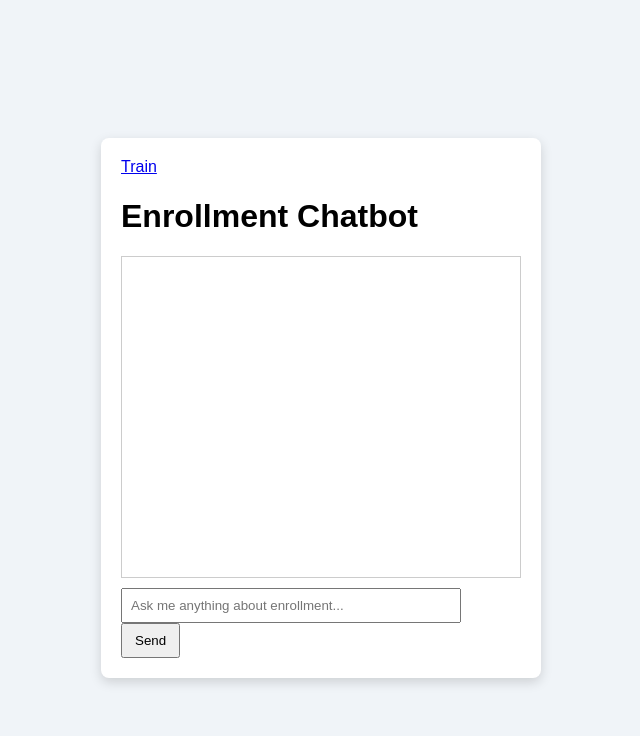
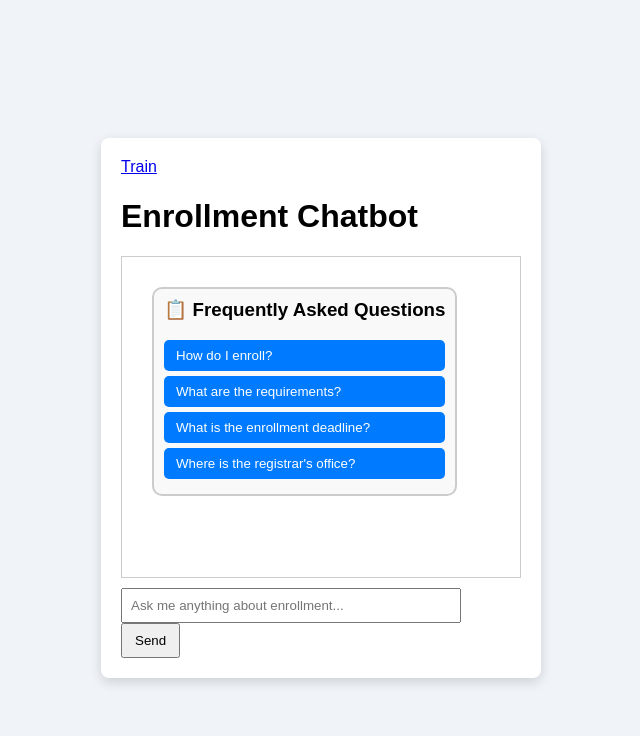
Before and after one commit to CarilloA/EnrollmentBot, a Flask app: page / in a window 1280 px wide. Shown: the top 736 px of the page, without its empty margins (319-959 px from the left). Run offline with Flask 3, Linux system fonts and the light colour scheme.

Commit message:
added simple persistent menu

```diff
--- a/static/style.css
+++ b/static/style.css
@@ -46,3 +46,31 @@
     text-align: left;
     color: green;
   }
+
+  /* persistent menu */
+  #menu {
+    margin: 20px;
+    padding: 10px;
+    border: 2px solid #ccc;
+    border-radius: 10px;
+    width: fit-content;
+    background-color: #f9f9f9;
+  }
+  #menu h3 {
+    margin-top: 0;
+  }
+  .faq-button {
+    display: block;
+    margin: 5px 0;
+    padding: 8px 12px;
+    border: none;
+    background-color: #007bff;
+    color: white;
+    border-radius: 5px;
+    cursor: pointer;
+    text-align: left;
+    width: 100%;
+  }
+  .faq-button:hover {
+    background-color: #0056b3;
+  }
--- a/templates/index.html
+++ b/templates/index.html
@@ -6,15 +6,33 @@
   <link rel="stylesheet" href="/static/style.css">
 </head>
 <body>
+
   <div class="chat-container">
     <a href="train">Train</a>
     <h1>Enrollment Chatbot</h1>
-    <div id="chatbox"></div>
+    <div id="chatbox">
+      <div id="menu"> <!-- THIS IS THE PERSISTENT MENU -->
+        <h3>📋 Frequently Asked Questions</h3>
+        <button class="faq-button" onclick="sendFAQ('How do I enroll?')">How do I enroll?</button>
+        <button class="faq-button" onclick="sendFAQ('What are the requirements?')">What are the requirements?</button>
+        <button class="faq-button" onclick="sendFAQ('What is the enrollment deadline?')">What is the enrollment deadline?</button>
+        <button class="faq-button" onclick="sendFAQ('Where is the registrar\'s office?')">Where is the registrar's office?</button>
+      </div>
+    </div>
     <input type="text" id="userInput" placeholder="Ask me anything about enrollment...">
     <button onclick="sendMessage()">Send</button>
   </div>
 
   <script>
+    function sendFAQ(question) {
+      fetch("/get", {
+        method: "POST",
+        body: JSON.stringify({ message: question }),
+        headers: { "Content-Type": "application/json" } }) .then(response => response.json()) .then(data => { appendMessage("You", question);
+        appendMessage("Bot", data.reply);
+      });
+    }
+
     function appendMessage(sender, message) {
       const chatbox = document.getElementById("chatbox");
       const messageDiv = document.createElement("div");
```
